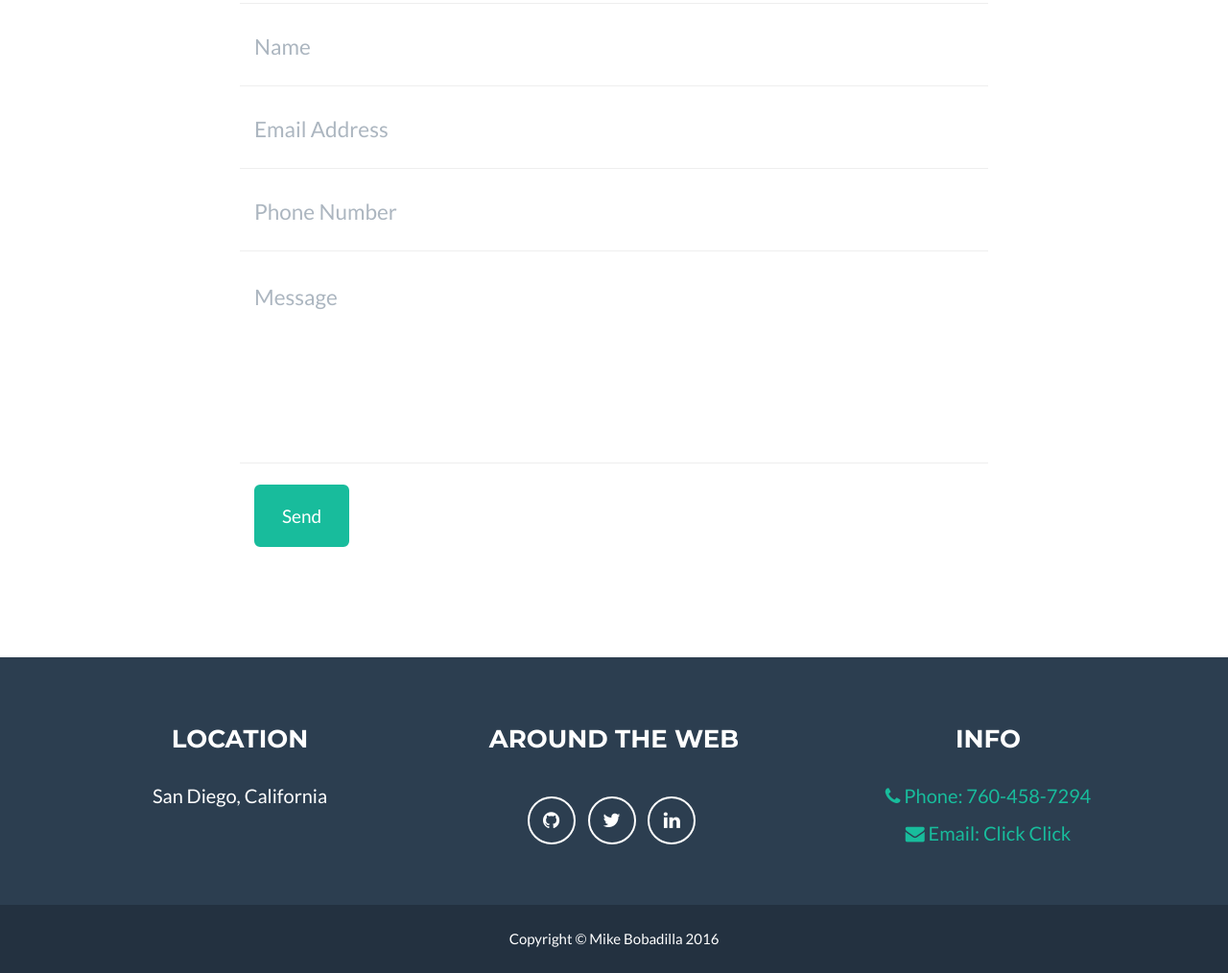
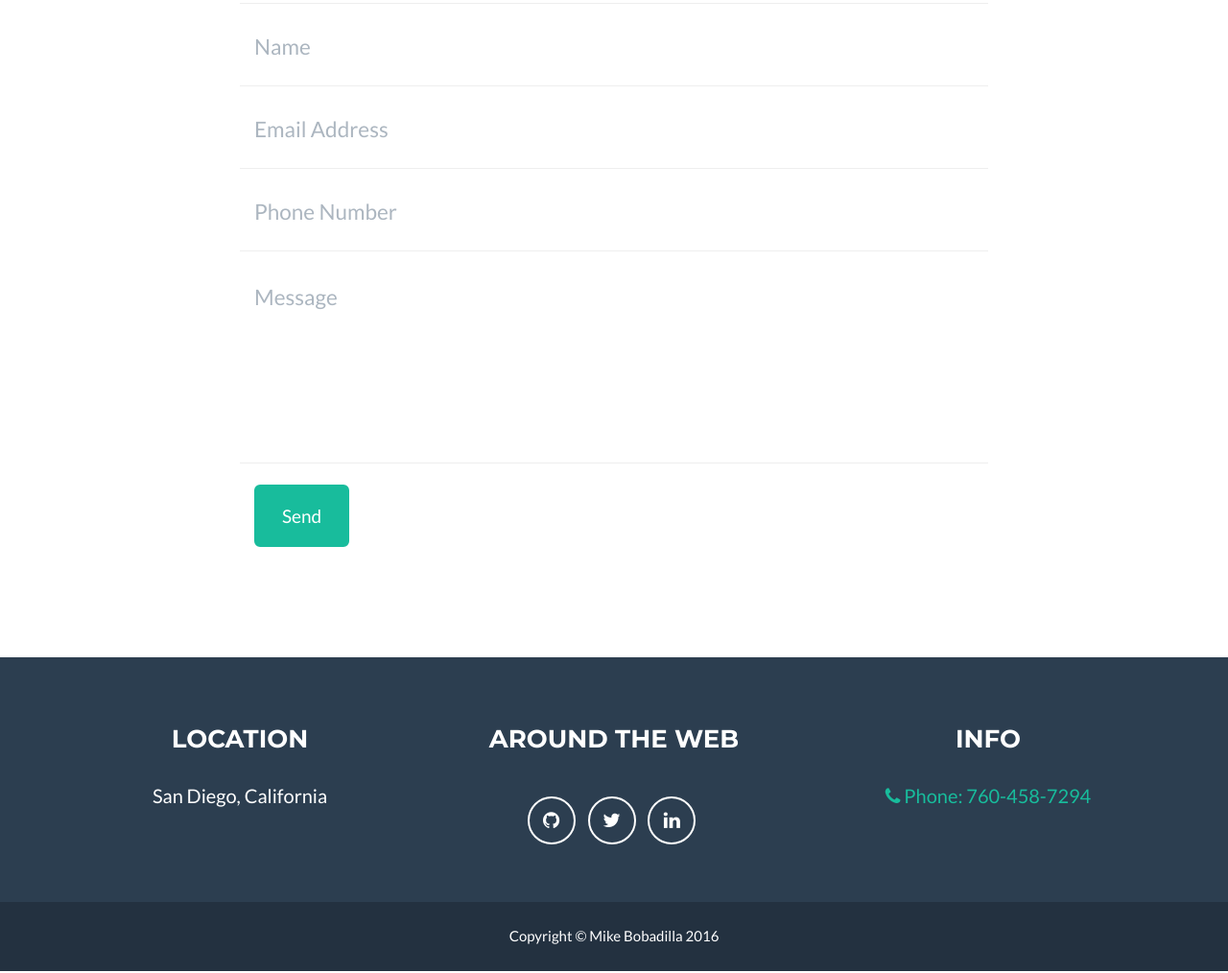
Before and after one commit to mikebobadilla/porfolio, a website: page public/index.html in a window 1280 px wide. Shown: the part 2381-3395 px from the top of the page at 96% size. Drawn offline with nearby package versions, Linux system fonts and the light colour scheme.

Commit message:
removed email address

```diff
--- a/public/index.html
+++ b/public/index.html
@@ -265,9 +265,6 @@
                         <p>
                             <a href="tel:760-458-7294" class="phone-number"><i class="fa fa-phone" aria-hidden="true"></i> Phone: 760-458-7294</a>
                         </p>
-                        <p>
-                            <a href="mailto:mike.c.bobadilla[AT]gmail.com" class="phone-number"><i class="fa fa-envelope" aria-hidden="true"></i> Email: Click Click</a>
-                        </p>
                     </div>
                 </div>
             </div>
```
